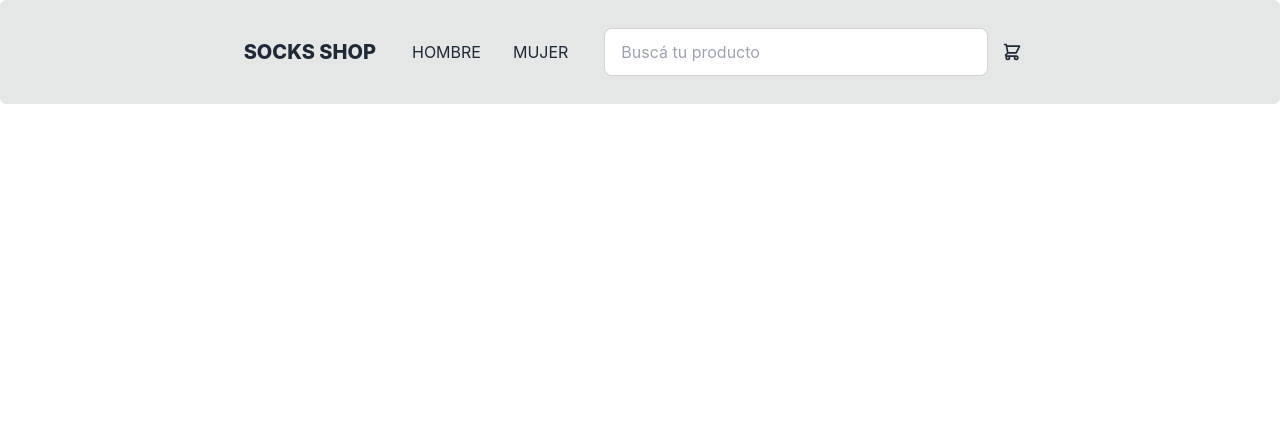
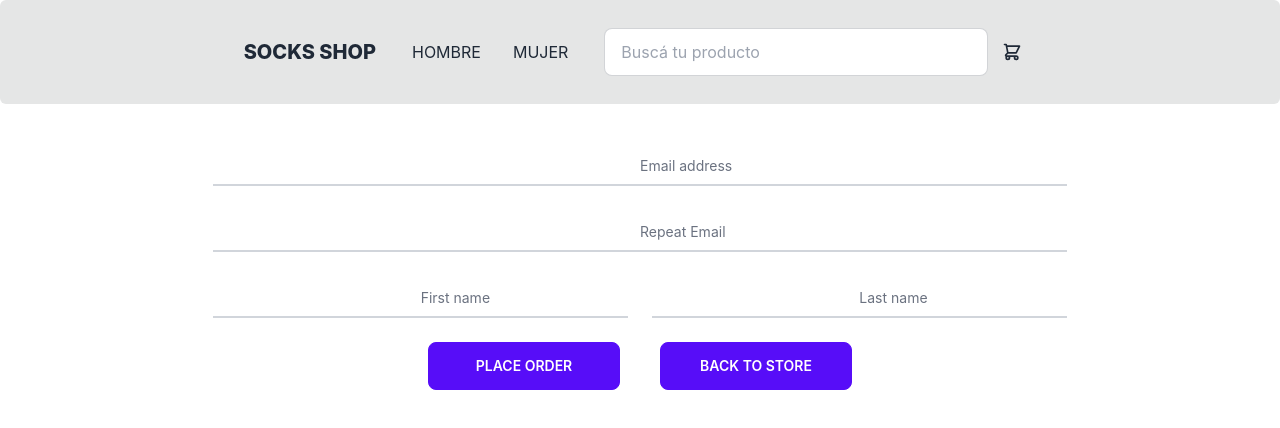
Before and after one commit to TinMon11/mondino-app, a React (Create React App) app: page /checkout in a window 1280 px wide. Shown: the top 428 px of the page. Built offline with nearby package versions, Linux system fonts and the light colour scheme.

Commit message:
Agregar documento a Firesbase con la orden. Se empieza a trabajar en Checkout

```diff
--- a/src/App.js
+++ b/src/App.js
@@ -4,6 +4,7 @@ import NavBar from "./components/NavBar";
 import Cart from "./components/Cart"
 import ItemListContainer from "./components/ItemListContainer";
 import ItemDetailContainer from "./components/ItemDetailContainer";
+import Checkout from "./components/Checkout"
 import { BrowserRouter, Outlet, Routes, Route } from "react-router-dom";
 import { CartProvider } from "./context/CartContext";
 
@@ -24,6 +25,7 @@ function App() {
           <Route path="/producto/:Item" element={<ItemDetailContainer />} />
           <Route path="/producto/:Item" element={<ItemDetailContainer />} />
           <Route path="/cart" element={<Cart />} />
+          <Route path="/checkout" element={<Checkout />} />
         </Routes>
         </CartProvider>
       </BrowserRouter>
--- a/src/components/Cart.js
+++ b/src/components/Cart.js
@@ -1,31 +1,16 @@
-import React, { useState } from 'react'
+import React from 'react'
 import CartItem from './CartItem';
 import { useContext } from "react";
 import { Link } from 'react-router-dom';
 import CartContext from '../context/CartContext';
-import { sendOrder } from "../firebase.js"
-
 
 function Cart() {
 
-  const { cart, clearAll, totalItems, totalPrice } = useContext(CartContext)
-  const [idOrder, setIdOrder] = useState("")
-
-  const placeOrder = () =>  {
-    console.log("Se sube la orden")
-    sendOrder(cart, totalPrice)
-    setIdOrder("Probaando")
-  }
+  const { cart, clearAll} = useContext(CartContext)
 
   return (
 
     <section>
-      {cart.length > 0 &&
-        <div className="flex mx-auto w-8/12 mt-10 mb-10 font-bold">
-          <div className="grid h-20 flex-grow card bg-base-300 rounded-box place-items-center shadow-xl">ITEMS IN CART: {totalItems}</div>
-          <div className="divider divider-horizontal"></div>
-          <div className="grid h-20 flex-grow card bg-base-300 rounded-box place-items-center shadow-xl">TOTAL ${totalPrice}</div>
-        </div>}
       <div className="flex flex-column flex-wrap gap-3 w-4/5 m-auto justify-around">
         {cart.map((item) => (
           <CartItem
@@ -42,17 +27,10 @@ function Cart() {
 
         {cart.length > 0 ?
           <div>
-            <button className="btn btn-primary w-48 mr-10" onClick={placeOrder}>PLACE ORDER</button>
+            <Link to="../checkout">
+              <button className="btn btn-primary btn-block w-48 mr-10">CheckOut</button>
+            </Link>
             <button className="btn btn-primary w-48" onClick={clearAll}>CLEAR ALL</button>
-
-            {idOrder !== "" &&
-            <div className="mt-10 alert alert-success shadow-lg w-8/12 m-auto">
-              <div>
-                <svg xmlns="http://www.w3.org/2000/svg" className="stroke-current flex-shrink-0 h-6 w-6" fill="none" viewBox="0 0 24 24"><path strokeLineCap="round" strokeLineJoin="round" stroke-width="2" d="M9 12l2 2 4-4m6 2a9 9 0 11-18 0 9 9 0 0118 0z" /></svg>
-                <span>Your order has been placed. Order ID : {idOrder} </span>
-              </div>
-            </div>
-            }
 
           </div>
           :
--- /dev/null
+++ b/src/components/Checkout.js
@@ -0,0 +1,70 @@
+import React, { useState } from 'react'
+import { useContext } from "react";
+import { Link } from 'react-router-dom';
+import CartContext from '../context/CartContext';
+import Form from './Form';
+import { getFirestore, collection, addDoc } from 'firebase/firestore';
+
+
+
+function Cart() {
+
+  const { cart, totalItems, totalPrice } = useContext(CartContext)
+  const [idOrden, setIdOrden] = useState("")
+
+
+  const placeOrder = () => {
+    const fecha = new Date();
+    const fechaOrden = `${fecha.getDate()}/${fecha.getMonth() + 1}/${fecha.getFullYear()}`;
+
+    const order = {
+      buyer: { name: "Martin", phone: "+542954328298", email: "tincho_mondino@hotmail.com" },
+      cart,
+      totalPrice,
+      fechaOrden
+    }
+
+    const db = getFirestore();
+    const ordersCollection = collection(db, "orders")
+    addDoc(ordersCollection, order).then(doc => setIdOrden(doc.id));
+
+  }
+
+  return (
+
+    <section>
+
+      {idOrden !== "" &&
+        <div className="mt-10 alert alert-success shadow-lg w-8/12 m-auto">
+          <div>
+            <svg xmlns="http://www.w3.org/2000/svg" className="stroke-current flex-shrink-0 h-6 w-6" fill="none" viewBox="0 0 24 24"><path strokeLinecap="round" strokeLinejoin="round" strokeWidth="2" d="M9 12l2 2 4-4m6 2a9 9 0 11-18 0 9 9 0 0118 0z" /></svg>
+            <span>Your order has been placed. Order ID : {idOrden} </span>
+          </div>
+        </div>
+      }
+
+      {cart.length > 0 &&
+        <div className="flex mx-auto w-8/12 mt-10 mb-10 font-bold">
+          <div className="grid h-20 flex-grow card bg-base-300 rounded-box place-items-center shadow-xl">ITEMS IN CART: {totalItems}</div>
+          <div className="divider divider-horizontal"></div>
+          <div className="grid h-20 flex-grow card bg-base-300 rounded-box place-items-center shadow-xl">TOTAL ${totalPrice}</div>
+        </div>}
+      <div className='mt-10 text-center'>
+
+        <Form/>
+
+
+        <div>
+          <button className="btn btn-primary w-48 mr-10" onClick={placeOrder}>PLACE ORDER</button>
+          <Link to="../">
+            <button className="btn btn-primary btn-block w-48">BACK TO STORE</button>
+          </Link>
+
+        </div>
+      </div>
+    </section>
+
+  )
+}
+
+export default Cart;
--- /dev/null
+++ b/src/components/Form.js
@@ -0,0 +1,37 @@
+import React from 'react'
+
+const Form = () => {
+    return (
+
+        <div>
+
+            <form className='mt-6 w-8/12 m-auto'>
+                <div className="relative z-0 mb-6 w-full group">
+                    <input type="email" name="floating_email" id="email" className="block py-2.5 px-0 w-full text-sm text-gray-900 bg-transparent border-0 border-b-2 border-gray-300 appearance-none dark:text-white dark:border-gray-600 dark:focus:border-blue-500 focus:outline-none focus:ring-0 focus:border-blue-600 peer" placeholder=" " required=""></input>
+                        <label for="floating_email" className="peer-focus:font-medium absolute text-sm text-gray-500 dark:text-gray-400 duration-300 transform -translate-y-6 scale-75 top-3 -z-10 origin-[0] peer-focus:left-0 peer-focus:text-blue-600 peer-focus:dark:text-blue-500 peer-placeholder-shown:scale-100 peer-placeholder-shown:translate-y-0 peer-focus:scale-75 peer-focus:-translate-y-6">Email address</label>
+                </div>
+
+                <div className="relative z-0 mb-6 w-full group">
+                    <input type="email" name="floating_email" id="repeat_email" className="block py-2.5 px-0 w-full text-sm text-gray-900 bg-transparent border-0 border-b-2 border-gray-300 appearance-none dark:text-white dark:border-gray-600 dark:focus:border-blue-500 focus:outline-none focus:ring-0 focus:border-blue-600 peer" placeholder=" " required=""></input>
+                        <label for="floating_email" className="peer-focus:font-medium absolute text-sm text-gray-500 dark:text-gray-400 duration-300 transform -translate-y-6 scale-75 top-3 -z-10 origin-[0] peer-focus:left-0 peer-focus:text-blue-600 peer-focus:dark:text-blue-500 peer-placeholder-shown:scale-100 peer-placeholder-shown:translate-y-0 peer-focus:scale-75 peer-focus:-translate-y-6">Repeat Email</label>
+                </div>
+
+                <div className="grid md:grid-cols-2 md:gap-6">
+                    <div className="relative z-0 mb-6 w-full group">
+                        <input type="text" name="floating_first_name" id="first_name" className="block py-2.5 px-0 w-full text-sm text-gray-900 bg-transparent border-0 border-b-2 border-gray-300 appearance-none dark:text-white dark:border-gray-600 dark:focus:border-blue-500 focus:outline-none focus:ring-0 focus:border-blue-600 peer" placeholder=" " required=""></input>
+                            <label for="floating_first_name" className="peer-focus:font-medium absolute text-sm text-gray-500 dark:text-gray-400 duration-300 transform -translate-y-6 scale-75 top-3 -z-10 origin-[0] peer-focus:left-0 peer-focus:text-blue-600 peer-focus:dark:text-blue-500 peer-placeholder-shown:scale-100 peer-placeholder-shown:translate-y-0 peer-focus:scale-75 peer-focus:-translate-y-6">First name</label>
+                    </div>
+                    <div className="relative z-0 mb-6 w-full group">
+                        <input type="text" name="floating_last_name" id="last_name" className="block py-2.5 px-0 w-full text-sm text-gray-900 bg-transparent border-0 border-b-2 border-gray-300 appearance-none dark:text-white dark:border-gray-600 dark:focus:border-blue-500 focus:outline-none focus:ring-0 focus:border-blue-600 peer" placeholder=" " required=""></input>
+                            <label for="floating_last_name" className="peer-focus:font-medium absolute text-sm text-gray-500 dark:text-gray-400 duration-300 transform -translate-y-6 scale-75 top-3 -z-10 origin-[0] peer-focus:left-0 peer-focus:text-blue-600 peer-focus:dark:text-blue-500 peer-placeholder-shown:scale-100 peer-placeholder-shown:translate-y-0 peer-focus:scale-75 peer-focus:-translate-y-6">Last name</label>
+                    </div>
+                </div>
+
+
+            </form>
+
+        </div>
+    )
+}
+
+export default Form
--- a/src/context/CartContext.js
+++ b/src/context/CartContext.js
@@ -4,6 +4,8 @@ const CartContext = createContext();
 
 const CartProvider = ({ children }) => {
 
+
+    const [orderId, setOrderId] = useState("");
     const [cart, setCart] = useState([]);
 
     const isInCart = (itemId) => {
@@ -27,6 +29,10 @@ const CartProvider = ({ children }) => {
         }
         }
 
+        const getOrderId = (id) => {
+            setOrderId(id)
+            console.log(orderId)
+        }
 
         const deleteItem = (id) => {
             const _items = cart.filter(el => el.id !== id);
@@ -43,6 +49,7 @@ const CartProvider = ({ children }) => {
             addItem,
             isInCart,
             totalItems,
+            getOrderId,
             totalPrice,
             deleteItem,
             clearAll
--- a/src/firebase.js
+++ b/src/firebase.js
@@ -4,7 +4,6 @@ import {
   collection,
   getDocs,
   doc,
-  addDoc,
   getDoc,
   getFirestore,
   query,
@@ -47,16 +46,3 @@ export const getItemsFiltered = (categ) => {
     const q = query(colRef, where("category", "==", categ));
     return getDocs(q);
   };
-
-  /*Método para enviar una orden nueva a la colección de "orders"*/
-
- export const sendOrder = (items,total) => {
-    const order = {
-      buyer: {name: "Martin", phone: "+542954328298", email: "tincho_mondino@hotmail.com"},
-      items,
-      total
-    }
-    const ordersCollection = collection(db,"orders")
-    addDoc(ordersCollection, order).then(doc => console.log(doc.id));
-
-  }
```
